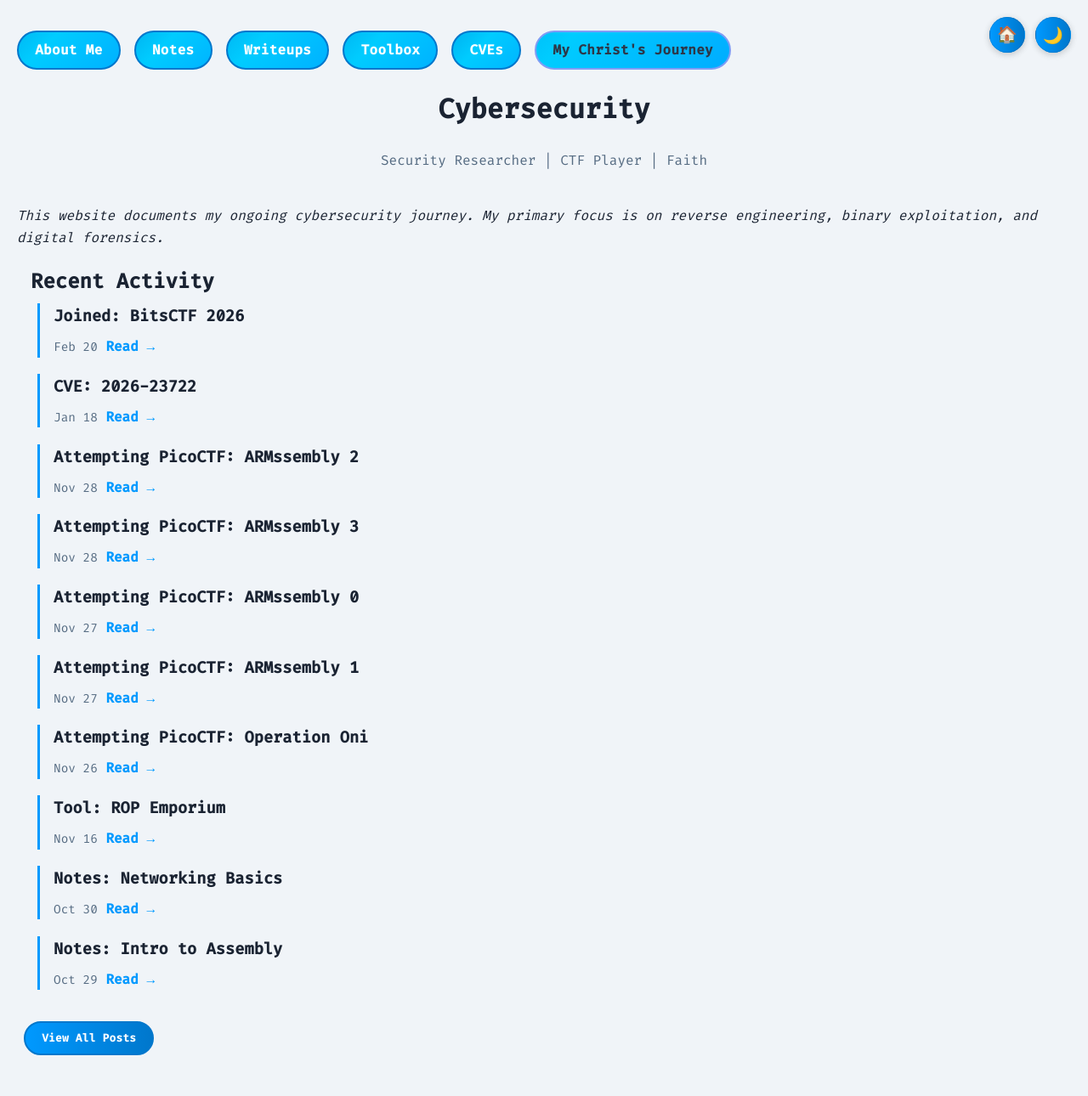
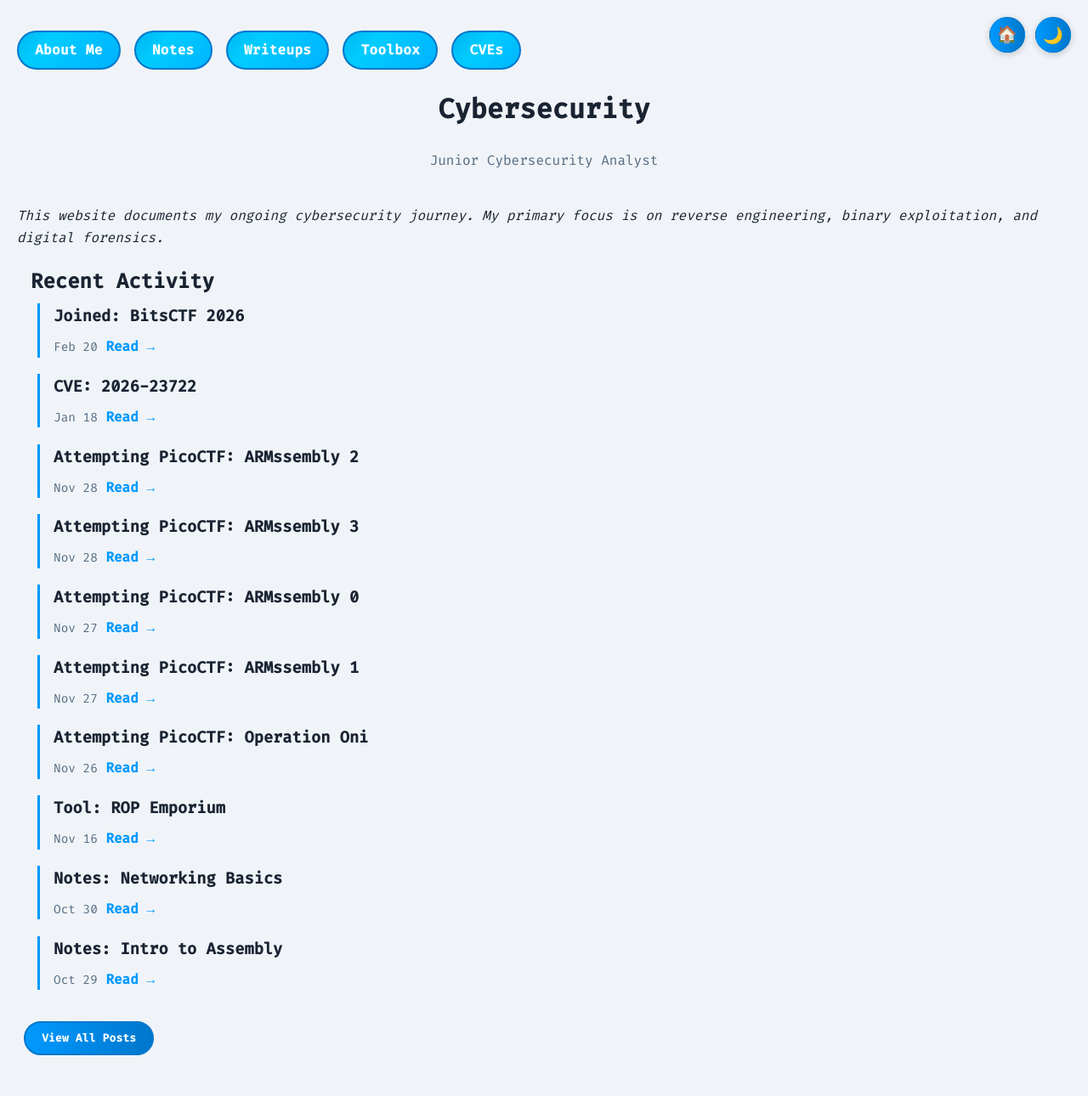
Before and after one commit to PathogenicKatt/PathogenicKatt.github.io, a Jekyll site: the page built from index.md, in a window 1280 px wide. Shown: the whole page at 85% size. Built offline with Jekyll 4.4.1, drawn with Linux system fonts in a browser that asks for light colours.

Commit message:
Optimization

```diff
--- a/index.md
+++ b/index.md
@@ -12,7 +12,6 @@ custom_css: true
       <a href="/writeups" class="bubble">Writeups</a>
       <a href="/resources" class="bubble toolbox-bubble">Toolbox</a>
       <a href="/cves" class="bubble cve-bubble">CVEs</a>
-      <a href="/christ" class="bubble christ-bubble">My Christ's Journey</a>
   </div>
 
 <div class="header-animation">
@@ -20,7 +19,7 @@ custom_css: true
      Cybersecurity
   </h1>
   <p style="text-align: center; padding-bottom: 1.5rem; margin: 0.5rem 0 0 0; font-size: 1rem; color: var(--text-secondary, #666); font-weight: 300;">
-     Security Researcher | CTF Player | Faith
+     Junior Cybersecurity Analyst
   </p>
 
 </div>
```
Also changed, not shown: about.md (+2 -2 lines).
